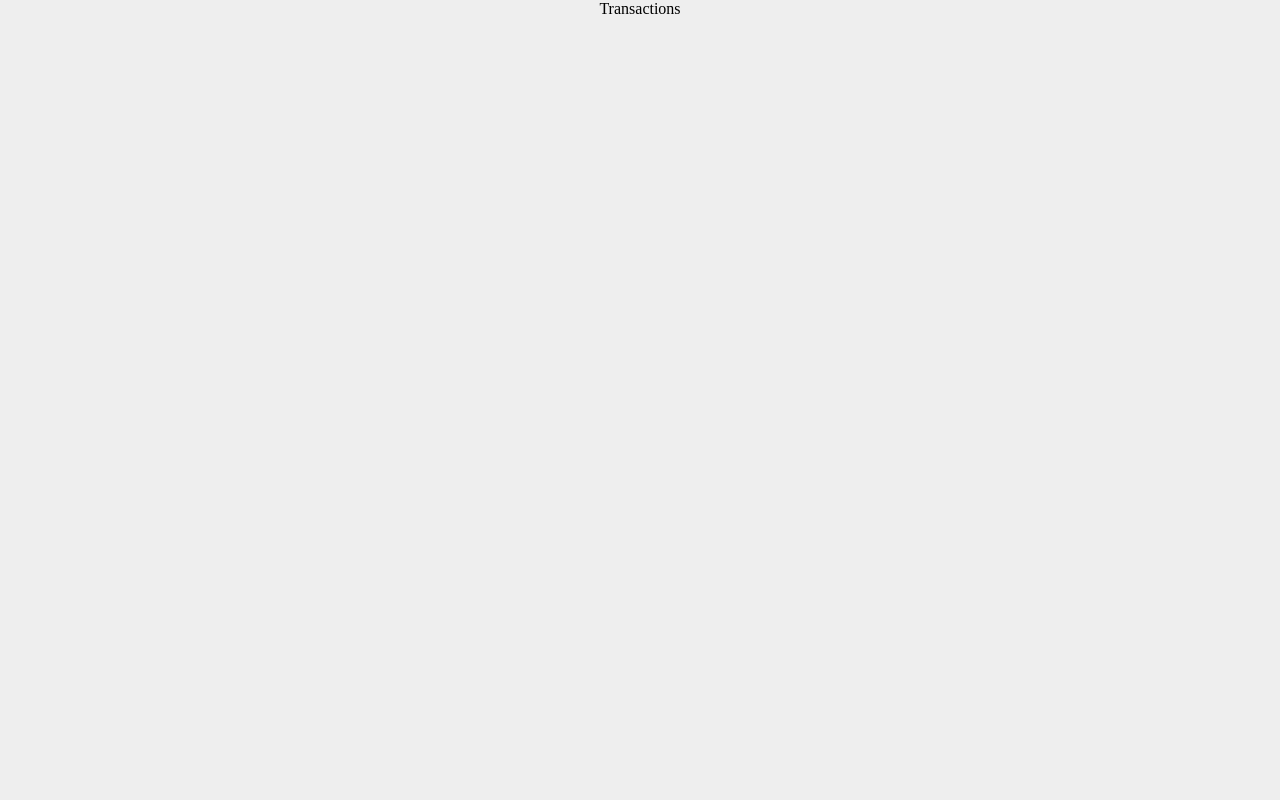
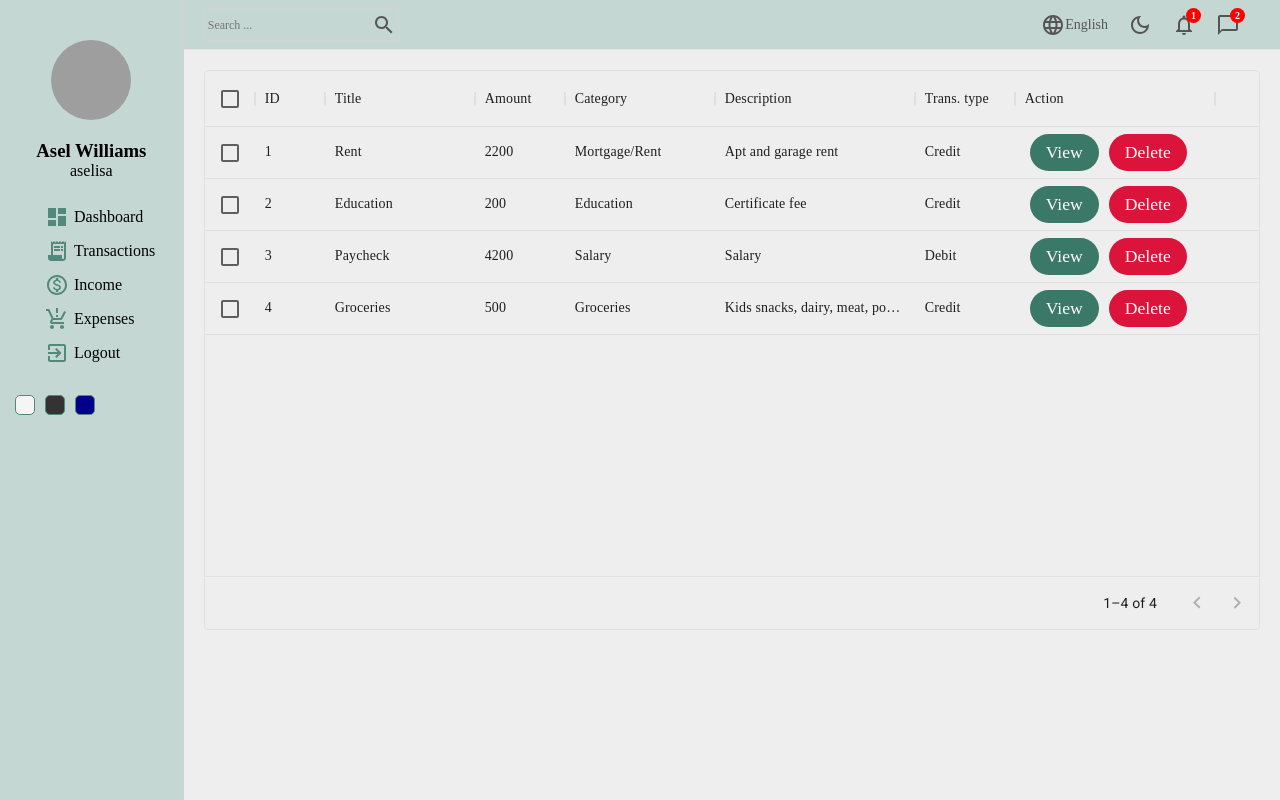
Before and after one commit to aselwilliams/Exp-tracker, a React (Create React App) app: page /transactions in a window 1280 px wide. Built offline with nearby package versions, Linux system fonts and the light colour scheme; grey boxes are pictures that could not be loaded.

Commit message:
adds data table with action buttons to transactions

```diff
--- a/package.json
+++ b/package.json
@@ -8,6 +8,7 @@
     "@emotion/styled": "^11.10.6",
     "@mui/icons-material": "^5.11.9",
     "@mui/material": "^5.11.9",
+    "@mui/x-data-grid": "^5.17.24",
     "@testing-library/jest-dom": "^5.16.5",
     "@testing-library/react": "^13.4.0",
     "@testing-library/user-event": "^13.5.0",
--- a/src/App.js
+++ b/src/App.js
@@ -2,7 +2,7 @@ import './App.css';
 import { Routes, Route} from 'react-router-dom';
 import Dashboard from './components/dashboard/Dashboard';
 import Auth from './components/Auth';
-import Transactions from './components/Transactions';
+import Transactions from './components/transactions/Transactions';
 import Income from './components/Income';
 import Expenses from './components/Expenses';
 import NotFound from './components/NotFound';
--- a/src/components/Transactions.js
+++ /dev/null
@@ -1,9 +0,0 @@
-import React from 'react'
-
-const Transactions = () => {
-  return (
-    <div>Transactions</div>
-  )
-}
-
-export default Transactions
--- /dev/null
+++ b/src/components/dataTable/DataTable.js
@@ -0,0 +1,85 @@
+import React from 'react';
+import classes from './DataTable.module.css';
+import { DataGrid } from '@mui/x-data-grid';
+
+const columns = [
+  { field: 'id', headerName: 'ID', width: 70 },
+  {field:'title', headerName: 'Title', width:150},
+  {field: 'amount', headerName: 'Amount', width:90},
+  {field: 'category', headerName: 'Category', width:150},
+    {field: 'description', headerName: 'Description', width:200},
+    {field: 'type', headerName: "Trans. type", width:100,
+    renderCell:(params)=> {
+        return(
+            <div className={`classes.${params.row.type}`}>
+                {params.row.type}
+            </div>
+        )
+    }
+}
+
+//   { field: 'firstName', headerName: 'First name', width: 130 },
+//   { field: 'lastName', headerName: 'Last name', width: 130 },
+//   {
+//     field: 'age',
+//     headerName: 'Age',
+//     type: 'number',
+//     width: 90,
+//   },
+//   {
+//     field: 'fullName',
+//     headerName: 'Full name',
+//     description: 'This column has a value getter and is not sortable.',
+//     sortable: false,
+//     width: 160,
+    // renderCell: (params) => {
+    //     return (
+    //         <>
+    //         <span>{params.row.lastName}</span>&nbsp;
+    //         <p>{params.row.age}</p>
+    //         </>
+    //     )
+    // },
+//     valueGetter: (params) =>
+//       `${params.row.firstName || ''} ${params.row.lastName || ''}`,
+//   },
+];
+const actionColumn = [
+    {field:'action', headerName: 'Action', width:200,
+        renderCell: ()=> {
+            return (
+                <div className={classes.cellAction}>
+                    <button className={classes.viewBtn}>
+                        View
+                    </button>
+                    <button className={classes.deleteBtn}>
+                        Delete
+                    </button>
+                </div>
+            )
+        }
+}
+]
+const rows = [
+    {id:1, title: 'Rent', amount: 2200, createdAt: 'Mon 12-Feb-2022', category: 'Mortgage/Rent', description: 'Apt and garage rent', type: 'Credit'},
+    {id:2, title: 'Education', amount: 200, createdAt: 'Mon 12-Dec-2022', category: 'Education', description: 'Certificate fee', type: 'Credit'},
+    {id:3, title: 'Paycheck', amount: 4200, createdAt: 'Sun 1-Jan-2023', category: 'Salary', description: 'Salary', type: 'Debit'},
+    {id:4, title: 'Groceries', amount: 500, createdAt: 'Sat 28-Jan-2023', category: 'Groceries', description: 'Kids snacks, dairy, meat, poultry', type: 'Credit'},
+
+];
+
+const DataTable = () => {
+  return (
+    <div className={classes.datatable}>
+      <DataGrid
+        rows={rows}
+        columns={columns.concat(actionColumn)}
+        pageSize={5}
+        rowsPerPageOptions={[5]}
+        checkboxSelection
+      />
+    </div>
+  )
+}
+
+export default DataTable
--- /dev/null
+++ b/src/components/dataTable/DataTable.module.css
@@ -0,0 +1,34 @@
+.datatable {
+    height: 600px;
+    padding: 20px;
+}
+/* .cellWithType{
+    padding: 5px;
+    border-radius:5px;
+} */
+.Debit{
+    background-color: rgba(0,128,0,0.05);
+    color:green;
+    padding: 5px;
+    border-radius:5px;
+}
+.Credit{
+    background-color: rgba(255,0,0,0.05);
+    color:crimson;
+    padding: 5px;
+    border-radius:5px;
+}
+.viewBtn, .deleteBtn{
+    background-color: #3a7868;
+    color:white;
+    padding:0.5rem 1rem;
+    border-radius: 5rem;
+    border:none;
+    margin:5px;
+    font-size:1.1rem;
+    width: auto;
+    cursor:pointer;
+  }
+  .deleteBtn{
+    background-color: crimson;
+  }
--- a/src/components/navbar/Navbar.module.css
+++ b/src/components/navbar/Navbar.module.css
@@ -5,7 +5,8 @@
     align-items: center;
     font-size: 14px;
     color:#555;
-    background-color: white;
+    background-color: #C4D7D2;
+    /* background-color: white; */
 }
 .wrapper{
     width: 100%;
--- a/src/components/sidebar/Sidebar.js
+++ b/src/components/sidebar/Sidebar.js
@@ -19,7 +19,7 @@ const Sidebar = () => {
         </div>
         <div className={classes.center}>
             <ul>
-                <Link className={classes.link}>
+                <Link to='/dashboard' className={classes.link}>
                     <DashboardIcon className={classes.icon} />
                     <span>Dashboard</span>
                 </Link>
--- a/src/components/sidebar/Sidebar.module.css
+++ b/src/components/sidebar/Sidebar.module.css
@@ -1,9 +1,10 @@
 .sidebar{
-    background-color: #51897B;
+    /* background-color: #51897B; */
+    background-color: #C4D7D2;
     flex:1;
     border-right:0.5px solid lightgrey;
     min-height: 100vh;
-    background-color: #fff;
+    /* background-color: #fff; */
 }
 .profile-img{
     width: 5rem;
--- /dev/null
+++ b/src/components/transactions/Transactions.js
@@ -0,0 +1,19 @@
+import React from 'react';
+import classes from './Transactions.module.css';
+import Sidebar from '../sidebar/Sidebar';
+import Navbar from '../navbar/Navbar';
+import DataTable from '../dataTable/DataTable';
+
+const Transactions = () => {
+  return (
+    <div className={classes.transactions}>
+      <Sidebar />
+      <div className={classes.listWrapper}>
+        <Navbar />
+        <DataTable />
+      </div>
+    </div>
+  )
+}
+
+export default Transactions
--- /dev/null
+++ b/src/components/transactions/Transactions.module.css
@@ -0,0 +1,8 @@
+.transactions{
+    display: flex;
+    width: 100%;
+
+}
+.listWrapper{
+    flex:6;
+}
```
Also changed, not shown: 1 other file (tests, documents, lock files or other folders).
